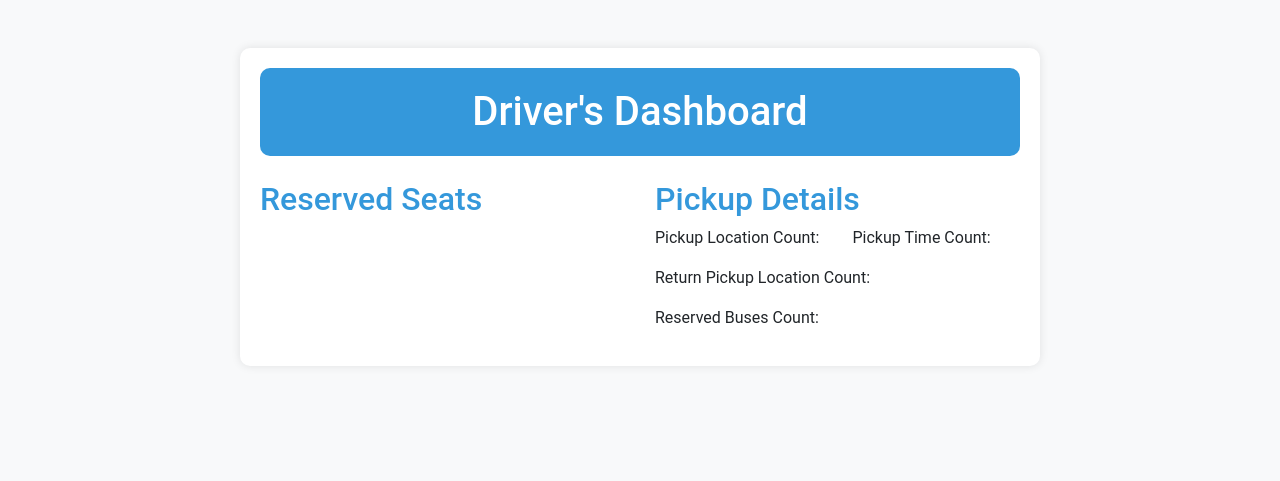
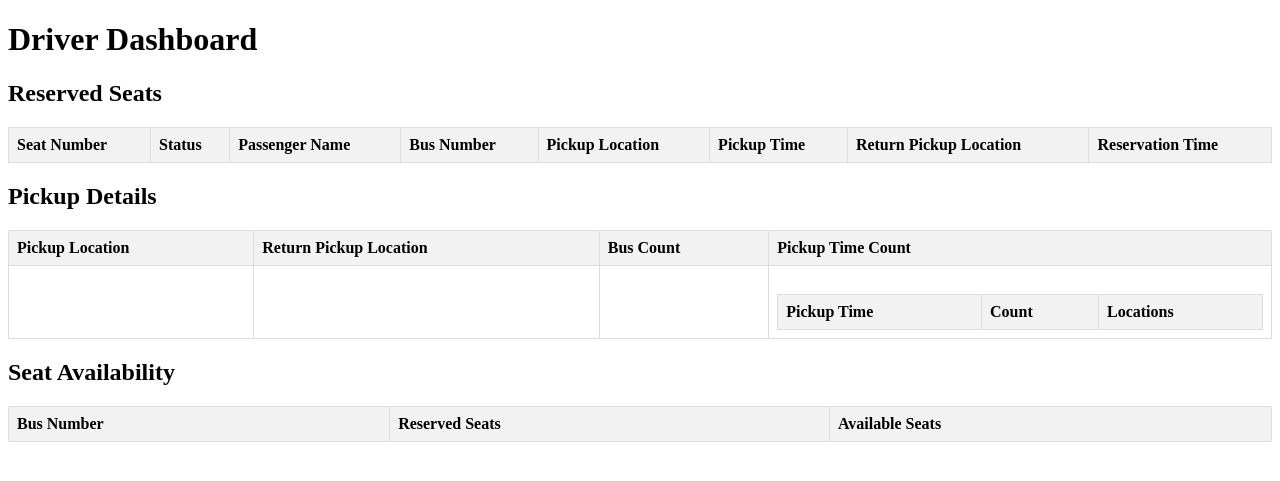
Before and after one commit to judy-sonnie/super-metro, a Flask app: template template/driver_dashboard.html in a window 1280 px wide. Shown: the top 481 px of the page. Run offline with Flask 3, Linux system fonts and the light colour scheme; the template is opened without the code that fills it, so the values that code supplies are empty; some libraries are stand-ins or nearby versions.

Commit message:
new commit

```diff
--- a/app.py
+++ b/app.py
@@ -18,19 +18,31 @@
 def home():
     return render_template('index.html', bus_numbers=bus_numbers)
 
+# Updated driver_dashboard function
 @app.route('/driver_dashboard')
 def driver_dashboard():
     reserved_seats = [seat for seat, status_info in seat_status.items() if status_info['status'] == 'Reserved']
+
+    # Count of reserved and available seats for each bus
+    reserved_seats_count = {bus_number: sum(1 for status_info in seat_status.values() if
+                                           status_info['status'] == 'Reserved' and status_info['bus_number'] == bus_number)
+                            for bus_number in bus_numbers}
+
+    available_seats_count = {bus_number: len(available_seats) - reserved_seats_count[bus_number]
+                             for bus_number in bus_numbers}
 
     pickup_details = {
         'pickup_location_count': count_reserved_locations('pickup_location'),
         'return_pickup_location_count': count_reserved_locations('return_pickup_location'),
         'bus_count': count_reserved_buses(),
         'pickup_time_count': count_pickup_times(),
-        'seat_availability': get_seat_availability()
+        'seat_availability': get_seat_availability(),
+        'reserved_seats_count': reserved_seats_count,
+        'available_seats_count': available_seats_count  # Add this line for available seats count
     }
 
-    return render_template('driver_dashboard.html', reserved_seats=reserved_seats, pickup_details=pickup_details, seat_status=seat_status)
+    return render_template('driver_dashboard.html', reserved_seats=reserved_seats, pickup_details=pickup_details,
+                           seat_status=seat_status)
 
 def count_reserved_locations(location_type):
     locations_count = {}
@@ -54,14 +66,20 @@
     for seat, status_info in seat_status.items():
         if status_info['status'] == 'Reserved':
             pickup_time = status_info['pickup_time']
+            pickup_location = status_info['pickup_location']
             if pickup_time:
-                pickup_times_count[pickup_time] = pickup_times_count.get(pickup_time, 0) + 1
+                if pickup_time not in pickup_times_count:
+                    pickup_times_count[pickup_time] = {'count': 0, 'locations': []}
+                pickup_times_count[pickup_time]['count'] += 1
+                if pickup_location:
+                    pickup_times_count[pickup_time]['locations'].append(pickup_location)
     return pickup_times_count
 
 def get_seat_availability():
     seat_availability = {}
     for bus_number in bus_numbers:
-        reserved_seats_count = sum(1 for status_info in seat_status.values() if status_info['status'] == 'Reserved' and status_info['bus_number'] == bus_number)
+        reserved_seats_count = sum(1 for status_info in seat_status.values() if
+                                   status_info['status'] == 'Reserved' and status_info['bus_number'] == bus_number)
         available_seats_count = len(available_seats) - reserved_seats_count
         seat_availability[bus_number] = {'reserved': reserved_seats_count, 'available': available_seats_count}
     return seat_availability
@@ -88,6 +106,10 @@
             update_reserved_locations_count('return_pickup_location', return_pickup_location)
             update_reserved_buses_count(bus_number)
 
+            # Check if the bus is fully booked
+            if reserved_buses[bus_number] >= len(available_seats):
+                mark_fully_booked(bus_number)
+
             return render_template('booking_success.html', name=name, bus_number=bus_number, seat_number=seat_number,
                                    pickup_location=pickup_location, pickup_time=pickup_time,
                                    return_pickup_location=return_pickup_location, reservation_time=current_time)
@@ -105,6 +127,12 @@
     else:
         if bus_number in reserved_buses and reserved_buses[bus_number] > 0:
             reserved_buses[bus_number] -= 1
+
+def mark_fully_booked(bus_number):
+    # Additional logic to mark the bus as fully booked
+    # You can set a flag or update a status in your data structure
+    # For example: reserved_buses[bus_number] = 'Fully Booked'
+    pass
 
 @app.route('/cancel', methods=['POST'])
 def cancel():
@@ -131,7 +159,9 @@
 
 @app.route('/get_available_seats', methods=['POST'])
 def get_available_seats():
-    return jsonify(available_seats=[seat for seat, status_info in seat_status.items() if status_info['status'] == 'Available'])
+    reserved_seats = [seat for seat, status_info in seat_status.items() if status_info['status'] == 'Reserved']
+    available_seats_list = [seat for seat in available_seats if seat not in reserved_seats]
+    return jsonify(available_seats=available_seats_list)
 
 if __name__ == '__main__':
     app.run(debug=True)
--- a/style.css
+++ b/style.css
@@ -9,7 +9,7 @@
 /* style.css */
 
 .background-container {
-    background-image: url('smetro.jpeg'); /* Replace 'vehicle.jpg' with the actual file name */
+    background-image: url('/smetro.png'); /* Replace 'vehicle.jpg' with the actual file name */
     background-size: contain;
     background-position: center;
     background-repeat: no-repeat;
--- a/template/driver_dashboard.html
+++ b/template/driver_dashboard.html
@@ -1,82 +1,127 @@
 <!DOCTYPE html>
 <html lang="en">
-
 <head>
     <meta charset="UTF-8">
-    <meta http-equiv="X-UA-Compatible" content="IE=edge">
     <meta name="viewport" content="width=device-width, initial-scale=1.0">
-    <title>Driver's Dashboard</title>
+    <title>Driver Dashboard</title>
+    <style>
+        table {
+            width: 100%;
+            border-collapse: collapse;
+            margin-top: 20px;
+        }
 
-    <!-- Add Bootstrap CSS -->
-    <link rel="stylesheet" href="https://maxcdn.bootstrapcdn.com/bootstrap/4.5.2/css/bootstrap.min.css">
-    <!-- Add your custom CSS -->
-    <link rel="stylesheet" type="text/css" href="{{ url_for('static', filename='style.css') }}">
+        th, td {
+            border: 1px solid #dddddd;
+            text-align: left;
+            padding: 8px;
+        }
+
+        th {
+            background-color: #f2f2f2;
+        }
+    </style>
 </head>
+<body>
 
-<body class="bg-light">
-    <div class="container mt-5">
-        <h1 class="text-center mb-4">Driver's Dashboard</h1>
+<h1>Driver Dashboard</h1>
 
-        <div class="row">
-            <div class="col-md-6">
-                <h2>Reserved Seats</h2>
-                <ul class="list-group">
-                    {% for seat, status_info in seat_status.items() %}
-                        {% if status_info['status'] == 'Reserved' %}
-                            <li class="list-group-item">
-                                {{ seat }} - {{ status_info['name'] }} | Bus: {{ status_info['bus_number'] }} | Booking Time: {{ status_info['reservation_time'] }}
-                            </li>
-                        {% endif %}
-                    {% endfor %}
-                </ul>
-            </div>
+<h2>Reserved Seats</h2>
 
-            <div class="col-md-6">
-                <h2>Pickup Details</h2>
+<!-- Display reserved seats in a table -->
+<table>
+    <thead>
+        <tr>
+            <th>Seat Number</th>
+            <th>Status</th>
+            <th>Passenger Name</th>
+            <th>Bus Number</th>
+            <th>Pickup Location</th>
+            <th>Pickup Time</th>
+            <th>Return Pickup Location</th>
+            <th>Reservation Time</th>
+        </tr>
+    </thead>
+    <tbody>
+        {% for seat, status_info in seat_status.items() %}
+        {% if status_info.status == 'Reserved' %}
+        <tr>
+            <td>{{ seat }}</td>
+            <td>{{ status_info.status }}</td>
+            <td>{{ status_info.name }}</td>
+            <td>{{ status_info.bus_number }}</td>
+            <td>{{ status_info.pickup_location }}</td>
+            <td>{{ status_info.pickup_time }}</td>
+            <td>{{ status_info.return_pickup_location }}</td>
+            <td>{{ status_info.reservation_time }}</td>
+        </tr>
+        {% endif %}
+        {% endfor %}
+    </tbody>
+</table>
 
-                <div class="row">
-                    <div class="col">
-                        <p>Pickup Location Count:</p>
-                        <ul class="list-group">
-                            {% for location, count in pickup_details['pickup_location_count'].items() %}
-                                <li class="list-group-item">{{ location }} - {{ count }}</li>
-                            {% endfor %}
-                        </ul>
-                    </div>
+<h2>Pickup Details</h2>
 
-                    <div class="col">
-                        <p>Pickup Time Count:</p>
-                        <ul class="list-group">
-                            {% for time, count in pickup_details['pickup_time_count'].items() %}
-                                <li class="list-group-item">{{ time }} - {{ count }}</li>
-                            {% endfor %}
-                        </ul>
-                    </div>
-                </div>
+<!-- Display pickup details in a table -->
+<table>
+    <thead>
+        <tr>
+            <th>Pickup Location</th>
+            <th>Return Pickup Location</th>
+            <th>Bus Count</th>
+            <th>Pickup Time Count</th>
+        </tr>
+    </thead>
+    <tbody>
+        <tr>
+            <td>{{ pickup_details.pickup_location_count }}</td>
+            <td>{{ pickup_details.return_pickup_location_count }}</td>
+            <td>{{ pickup_details.bus_count }}</td>
+            <td>
+                <table>
+                    <thead>
+                        <tr>
+                            <th>Pickup Time</th>
+                            <th>Count</th>
+                            <th>Locations</th>
+                        </tr>
+                    </thead>
+                    <tbody>
+                        {% for pickup_time, details in pickup_details.pickup_time_count.items() %}
+                        <tr>
+                            <td>{{ pickup_time }}</td>
+                            <td>{{ details.count }}</td>
+                            <td>{{ ', '.join(details.locations) }}</td>
+                        </tr>
+                        {% endfor %}
+                    </tbody>
+                </table>
+            </td>
+        </tr>
+    </tbody>
+</table>
 
-                <p>Return Pickup Location Count:</p>
-                <ul class="list-group">
-                    {% for location, count in pickup_details['return_pickup_location_count'].items() %}
-                        {% if count > 0 %}
-                            <li class="list-group-item">{{ location }} - {{ count }}</li>
-                        {% endif %}
-                    {% endfor %}
-                </ul>
+<h2>Seat Availability</h2>
 
-                <p>Reserved Buses Count:</p>
-                <ul class="list-group">
-                    {% for bus, counts in pickup_details['bus_count'].items() %}
-                        <li class="list-group-item">{{ bus }} - Reserved Seats: {{ counts['reserved'] }} | Available Seats: {{ counts['available'] }}</li>
-                    {% endfor %}
-                </ul>
-            </div>
-        </div>
-    </div>
+<!-- Display seat availability in a table -->
+<table>
+    <thead>
+        <tr>
+            <th>Bus Number</th>
+            <th>Reserved Seats</th>
+            <th>Available Seats</th>
+        </tr>
+    </thead>
+    <tbody>
+        {% for bus_number, availability in pickup_details.seat_availability.items() %}
+        <tr>
+            <td>{{ bus_number }}</td>
+            <td>{{ availability.reserved }}</td>
+            <td>{{ availability.available }}</td>
+        </tr>
+        {% endfor %}
+    </tbody>
+</table>
 
-    <!-- Include Bootstrap JS -->
-    <script src="https://code.jquery.com/jquery-3.6.0.min.js"></script>
-    <script src="https://cdn.jsdelivr.net/npm/@popperjs/core@2.11.6/dist/umd/popper.min.js"></script>
-    <script src="https://maxcdn.bootstrapcdn.com/bootstrap/4.5.2/js/bootstrap.min.js"></script>
 </body>
-
 </html>
```
Also changed, not shown: template/index.html (+17 -7 lines), smetro.jpeg (deleted), smetro.png (added), template/SuperMetroKabuku.jpeg (added).
